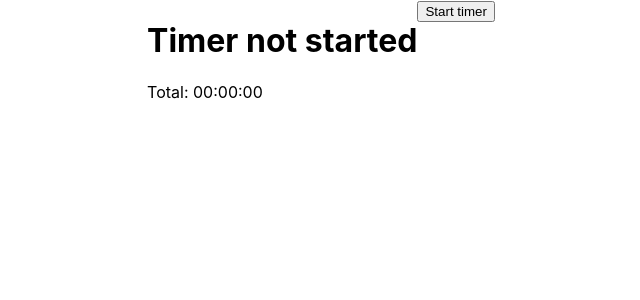
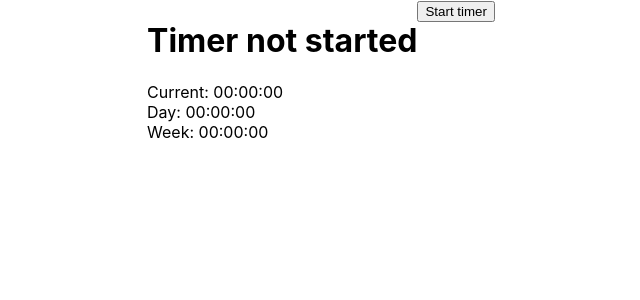
Before and after one commit to cvalarida/time-tracker, a React (Create React App) app: page / in a window 1280 px wide. Shown: the top 300 px of the page, without its empty margins (319-959 px from the left). Built offline with nearby package versions, Linux system fonts and the light colour scheme.

Commit message:
Add week clock

```diff
--- a/src/Clocks.js
+++ b/src/Clocks.js
@@ -1,5 +1,5 @@
 import React, { Fragment } from "react";
-import { format } from "date-fns";
+import { format, isThisWeek } from "date-fns";
 import "./Clocks.css";
 
 import {
@@ -21,20 +21,32 @@ const Clocks = props => {
         {startTime ? (
           <Fragment>
             <h1>Started timer at: {format(startTime, "HH:mm:ss")}</h1>
-            <span>{timerString}</span>
           </Fragment>
         ) : (
           <h1>Timer not started</h1>
         )}
       </div>
       <div className="running-totals">
-        <span className="total">
-          Total:{" "}
+        <div className="current-clock">
+          Current: {timerString || "00:00:00"}
+        </div>
+        <div className="day-clock">
+          Day:{" "}
           {formattedTimeTotal(...props.timeEntries, {
             startTime,
             stopTime: currentTime()
           })}
-        </span>
+        </div>
+        <div className="week-clock">
+          Week:{" "}
+          {formattedTimeTotal(
+            ...props.timeEntries.filter(entry => isThisWeek(entry.startTime)),
+            {
+              startTime,
+              stopTime: currentTime()
+            }
+          )}
+        </div>
       </div>
     </div>
   );
```
